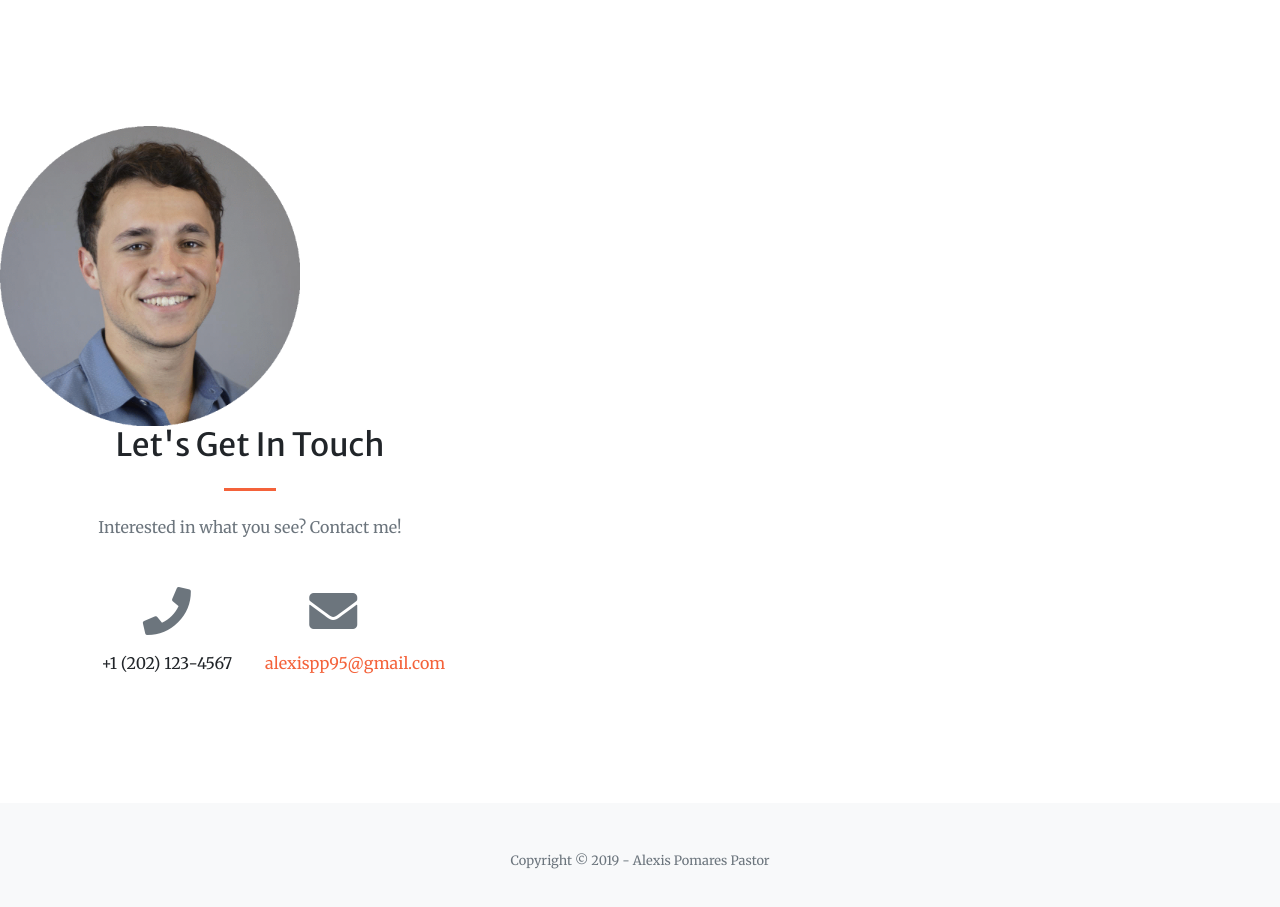
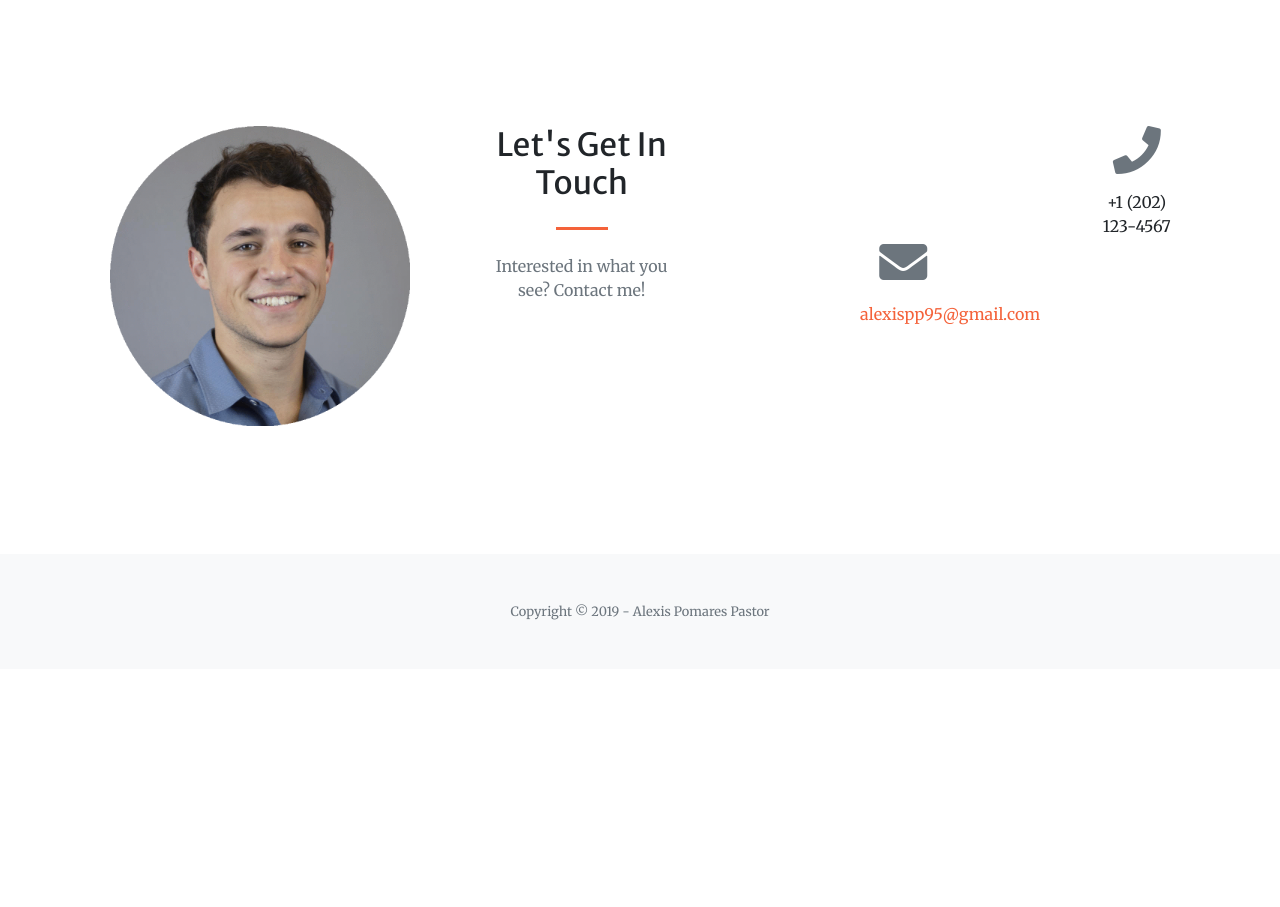
Before and after one commit to Ale-xis/Ale-xis.github.io, a website with bundled scripts: page index.html in a window 1280 px wide. Shown: the part 802-1709 px from the top of the page. After the commit the page ends 1471 px from the top, so only its background shows below. Built offline with nearby package versions, Linux system fonts and the light colour scheme; a script that the page names is missing.

Commit message:
Update index.html

```diff
--- a/index.html
+++ b/index.html
@@ -115,18 +115,19 @@
 
   <!-- Contact Section -->
   <section class="page-section" id="contact">
-    <div class="container" style="margin-right:0px;margin-left:0px;">
-      <div class="row"  style="width:350px;">
+    <div class="container">
+	  <div class="row">
+		  <div class="col-lg-4 ml-auto text-center">
 			  <img class="img-fluid" src="img/professional-headshot.png" alt="" style="width:300px;height:300px;">
 		  </div>
-      <div class="row justify-content-center" style="width:500px;">
+		  <div class="col-lg-4 ml-auto text-center">
 			<div class="col-lg-8 text-center">
 			  <h2 class="mt-0">Let's Get In Touch</h2>
 			  <hr class="divider my-4">
 			  <p class="text-muted mb-5">Interested in what you see? Contact me!</p>
 			</div>
 		  </div>
-      <div class="row" style="width:500px;">
+		  <div class="col-lg-4 ml-auto text-center">
 			<div class="col-lg-4 ml-auto text-center">
 			  <i class="fas fa-phone fa-3x mb-3 text-muted"></i>
 			  <div>+1 (202) 123-4567</div>
@@ -134,6 +135,7 @@
 			<div class="col-lg-4 mr-auto text-center">
 			  <i class="fas fa-envelope fa-3x mb-3 text-muted"></i>
 			  <a class="d-block" href="mailto:alexispp95@gmail.com">alexispp95@gmail.com</a>
+			</div>
 		  </div>
 	  </div>
     </div>
```
Lines whose indentation alone changed are shown as unchanged.
